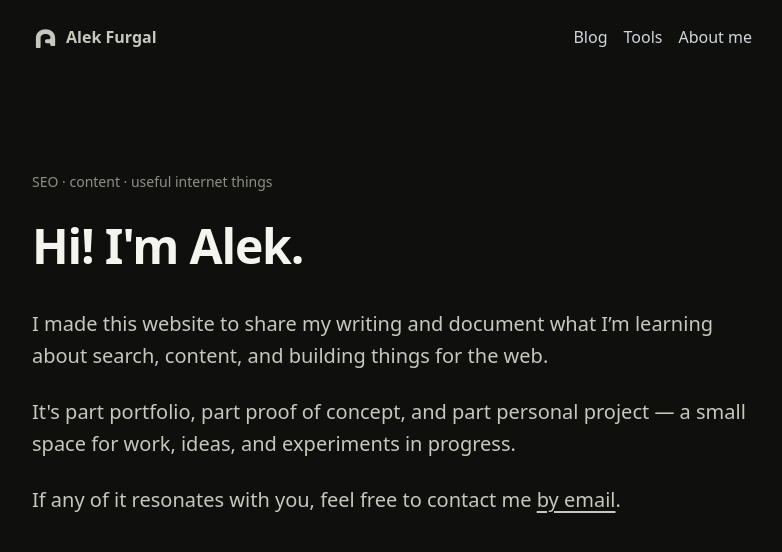
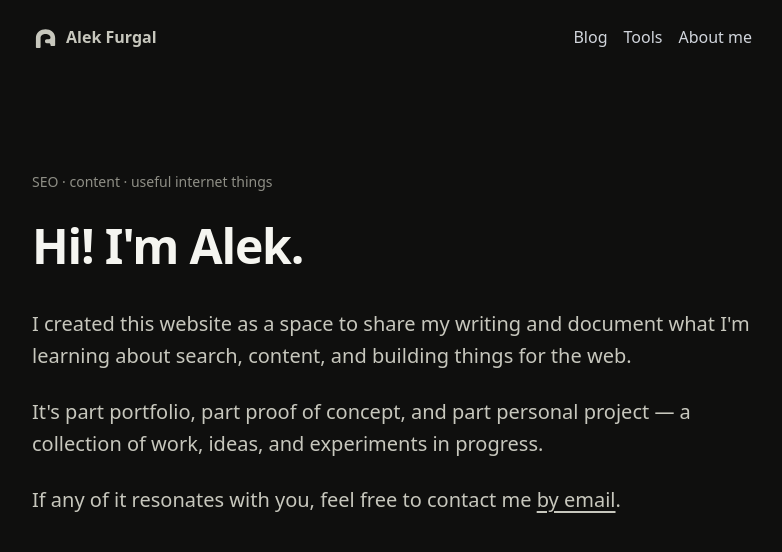
Before and after one commit to alfurg/alekfurgal.com, a Next.js app: page / in a window 1280 px wide. Shown: the top 552 px of the page, without its empty margins (248-1030 px from the left). Built offline with nearby package versions, Linux system fonts and the light colour scheme.

Commit message:
Update page.tsx

```diff
--- a/app/page.tsx
+++ b/app/page.tsx
@@ -11,10 +11,10 @@ export default function Home() {
 
       <div className="space-y-6 text-xl text-[#c7c7bd] mb-10 leading-8">
         <p>
-          I made this website to share my writing and document what I’m learning about search, content, and building things for the web.
+          I created this website as a space to share my writing and document what I&apos;m learning about search, content, and building things for the web.
         </p>
         <p>
-          It&apos;s part portfolio, part proof of concept, and part personal project — a small space for work, ideas, and experiments in progress.
+          It&apos;s part portfolio, part proof of concept, and part personal project — a collection of work, ideas, and experiments in progress.
         </p>
 
         <p>If any of it resonates with you, feel free to contact me{" "}
```
